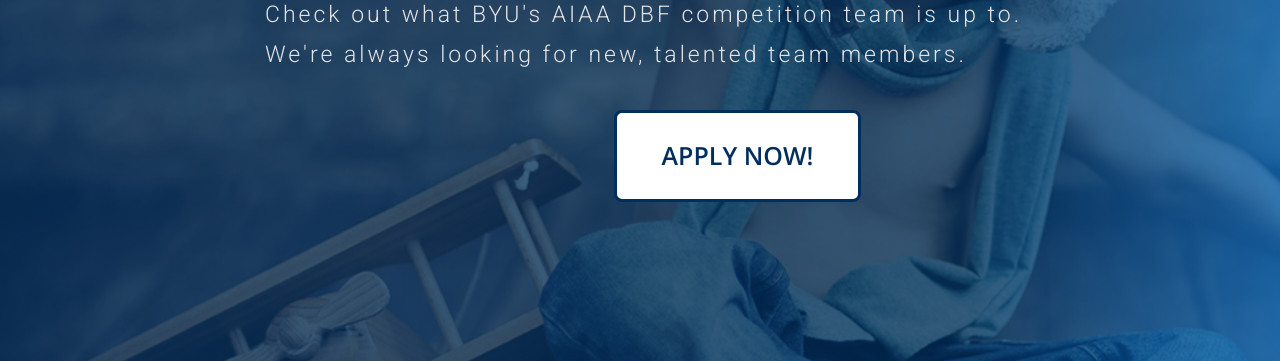
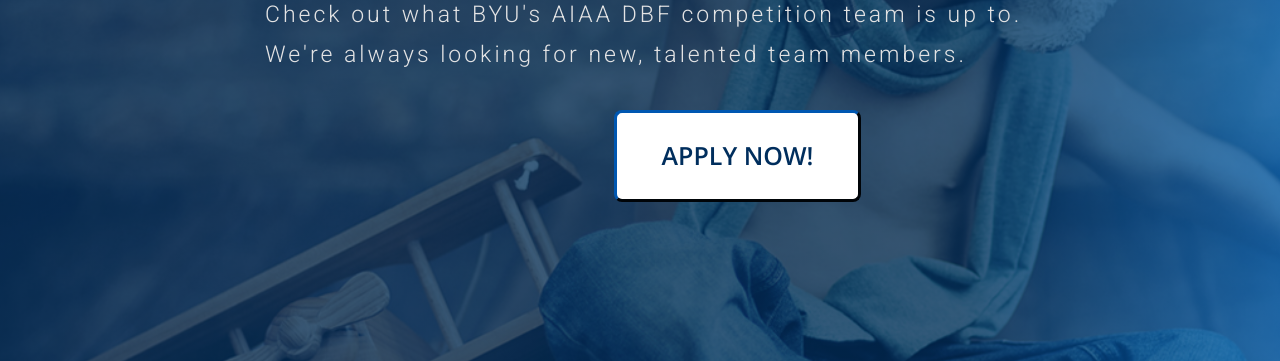
Before and after one commit to BYU-Aeronautics-Club/DBF, a Jekyll site: the page built from index.html, in a window 1280 px wide. Shown: the part 490-851 px from the top of the page. Built offline with Jekyll 4.4.1, drawn with Linux system fonts in a browser that asks for light colours; nearby versions of some CDN libraries; some web fonts are replaced.

```diff
--- a/index.html
+++ b/index.html
@@ -14,7 +14,7 @@
           <p class="animated fadeInUp">Check out what BYU's AIAA DBF competition team is up to.
               <br>We're always looking for new, talented team members.</p>
             <div class="col text-center">
-              <button class="btn btn-default btn-slider" href="#" >APPLY NOW!</button>
+              <button class="btn-slider" href="#" >APPLY NOW!</button>
             </div>
         </div>
       </div>
```
